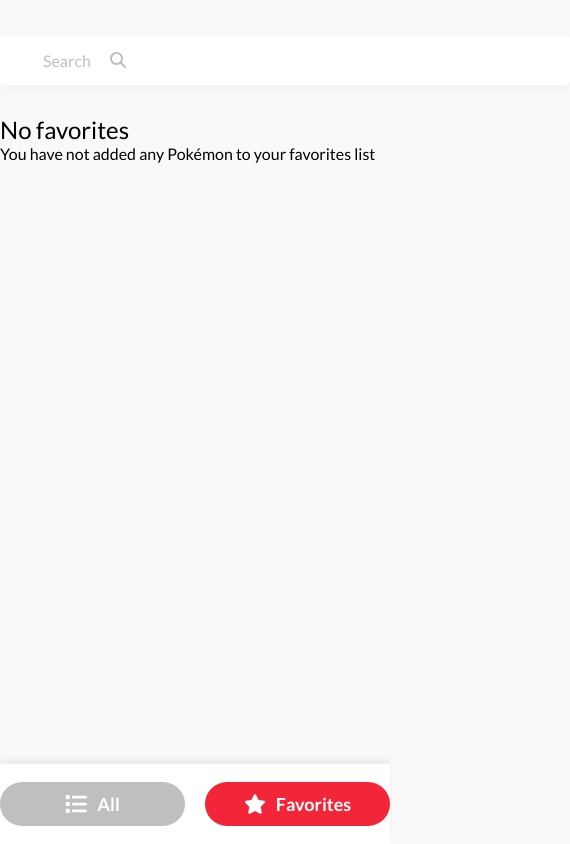
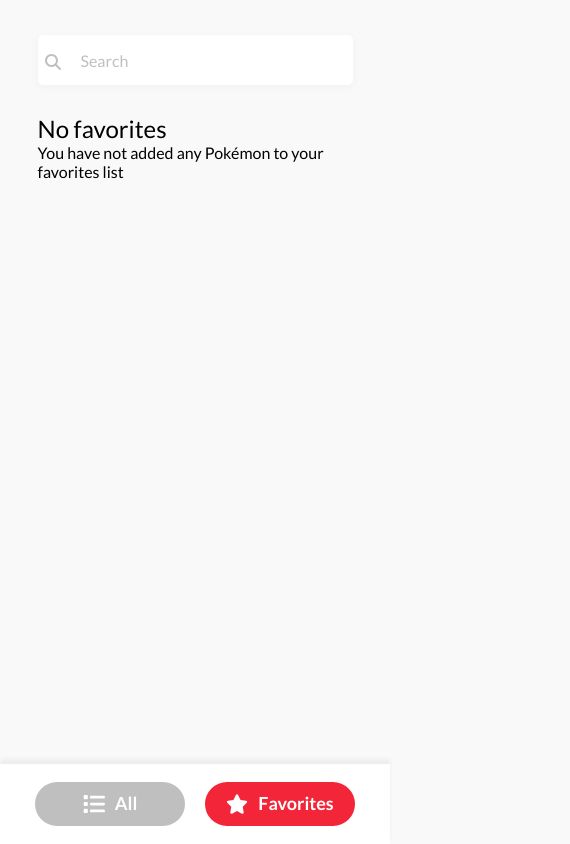
Before and after one commit to jiriberri/pokedex-challenge, a Vue app: page /pokemon-list-favorite in a window 390 px wide. Shown: the whole page, 570 px wide, since content can reach past the window. Built offline with nearby package versions, Linux system fonts and the light colour scheme.

Commit message:
finishing styles lower resolutions

```diff
--- a/src/assets/styles/NavigationButtons.css
+++ b/src/assets/styles/NavigationButtons.css
@@ -17,6 +17,7 @@
 .navigation-buttons-container button {
   font-size: 18px;
   font-weight: 700;
+  line-height: 21.6px;
   width: 275px;
   height: 44px;
   border: none;
@@ -45,3 +46,15 @@
   background-color: transparent;
   color: #ffffff;
 }
+
+@media (max-width: 768px) {
+  .navigation-buttons-container button {
+    width: 200px;
+  }
+}
+
+@media (max-width: 480px) {
+  .navigation-buttons-container button {
+    width: 150px;
+  }
+}
--- a/src/assets/styles/PokeDescription.css
+++ b/src/assets/styles/PokeDescription.css
@@ -13,9 +13,6 @@
 
 .description-container {
   position: fixed;
-  /* top: 50%;
-  left: 50%; */
-  /* transform: translate(-50%, -50%); */
   width: 570px;
   height: 506px;
   background-color: white;
@@ -90,3 +87,41 @@
 .description-container .favorite-icon-active {
   color: #eca539;
 }
+
+@media (max-width: 768px) {
+  .description-container {
+    width: 440px;
+  }
+
+  .description-container .background-image {
+    height: 40%;
+  }
+
+  .description-container .pokemon-info {
+    width: 95%;
+    margin: 10px 20px;
+    padding: 12px 0px;
+  }
+
+  .description-container .buttons-container .share-button {
+    width: 195px;
+    padding: 5px 10px;
+    margin: 10px 15px;
+  }
+}
+
+@media (max-width: 480px) {
+  .description-container {
+    width: 315px;
+  }
+
+  .description-container .background-image {
+    height: 40%;
+  }
+
+  .description-container .pokemon-info {
+    width: 255px;
+    margin: 5px 15px;
+    padding: 10px 0px;
+  }
+}
--- a/src/assets/styles/PokeList.css
+++ b/src/assets/styles/PokeList.css
@@ -1,4 +1,3 @@
-/* Global styles */
 * {
   text-decoration: none;
   list-style: none;
@@ -29,9 +28,9 @@
 }
 
 .pokemon-list-container .search-icon {
-  position: absolute;
-  top: 52px;
-  left: 28%;
+  position: relative;
+  top: -63px;
+  left: 2%;
   width: 18px;
   color: #bfbfbf;
   background-color: #ffffff;
@@ -52,6 +51,7 @@
 .pokemon-list-container li p.title-element {
   width: 50%;
   font-size: 22px;
+  line-height: 26.4px;
   text-transform: capitalize;
   background-color: #ffffff;
 }
@@ -76,7 +76,7 @@
 }
 
 .pokemon-list-container .error-message-container .error-title {
-  width: 570px;
+  width: 100%;
   height: 43px;
   font-size: 36px;
   font-weight: 700;
@@ -85,7 +85,7 @@
 }
 
 .pokemon-list-container .error-message-container .error-description {
-  width: 570px;
+  width: 100%;
   height: 30px;
   font-size: 20px;
   font-weight: 500;
@@ -105,3 +105,23 @@
   color: #ffffff;
   cursor: pointer;
 }
+
+@media (max-width: 768px) {
+  div.pokemon-list-container {
+    width: 470px;
+  }
+
+  .pokemon-list-container input.search-input {
+    margin-bottom: 10px;
+  }
+
+  .pokemon-list-container .search-icon {
+    top: -43px;
+  }
+}
+
+@media (max-width: 480px) {
+  div.pokemon-list-container {
+    width: 315px;
+  }
+}
--- a/src/components/PokeDescription.vue
+++ b/src/components/PokeDescription.vue
@@ -17,7 +17,9 @@
       <p class="pokemon-info">Height: {{ pokemon.height }}</p>
       <p class="pokemon-info">Types: {{ pokemon.types.join(', ') }}</p>
       <div class="buttons-container">
-        <button class="share-button">Share to my friends</button>
+        <button class="share-button" @click="sharePokemon">
+          Share to my friends
+        </button>
         <font-awesome-icon
           class="favorite-icon"
           :class="{ 'favorite-icon-active': isFavorite }"
@@ -54,4 +56,16 @@
 function toggleFavorite() {
   store.dispatch('toggleFavoritePokemon', props.pokemon)
 }
+
+function sharePokemon() {
+  const pokemonDetails = `Name: ${props.pokemon.name}, Weight: ${props.pokemon.weight}, Height: ${props.pokemon.height}, Types: ${props.pokemon.types.join(', ')}`
+  navigator.clipboard
+    .writeText(pokemonDetails)
+    .then(() => {
+      alert('Pokémon details copied to clipboard!')
+    })
+    .catch(err => {
+      console.error('Failed to copy text: ', err)
+    })
+}
 </script>
--- a/src/components/PokeList.vue
+++ b/src/components/PokeList.vue
@@ -37,6 +37,7 @@
           />
         </li>
       </ul>
+      <NavigationButtons />
     </div>
 
     <div class="error-message-container" v-else>
@@ -49,7 +50,6 @@
       </button>
     </div>
 
-    <NavigationButtons />
     <PokeDescription
       v-if="showPopup"
       :pokemon="selectedPokemon"
```
